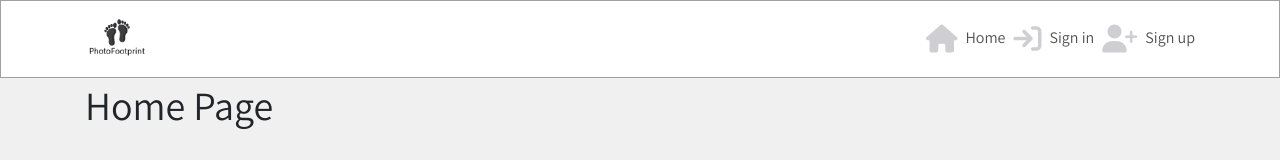
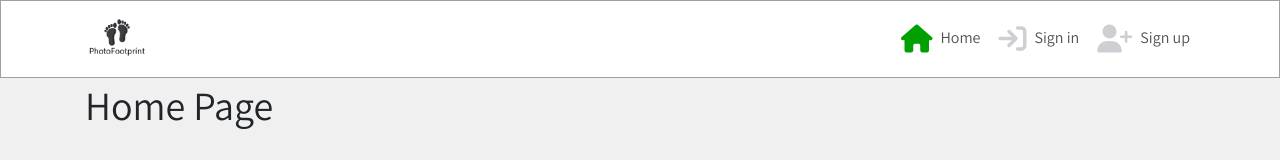
Before and after one commit to AlfredA93/pf-api-gitpod, a React (Create React App) app in the folder frontend/: page / in a window 1280 px wide. Shown: the top 160 px of the page. Built offline with nearby package versions, Linux system fonts and the light colour scheme.

Commit message:
Add NavBar styles - active icon styling

```diff
--- a/frontend/src/styles/NavBar.module.css
+++ b/frontend/src/styles/NavBar.module.css
@@ -2,3 +2,11 @@
     background-color: #ffffff;
     border: 1px solid #a0a0a0;
 }
+
+.NavLink {
+    padding: 5px;
+}
+
+.Active i {
+    color: #00a000;
+}
```
